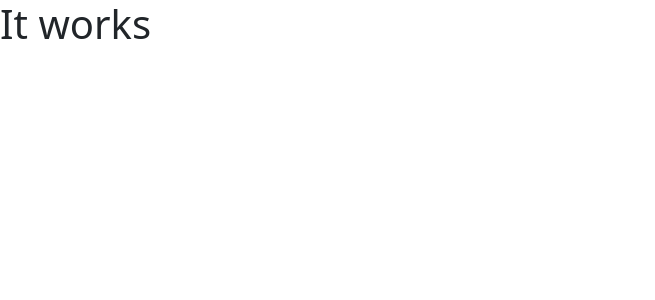
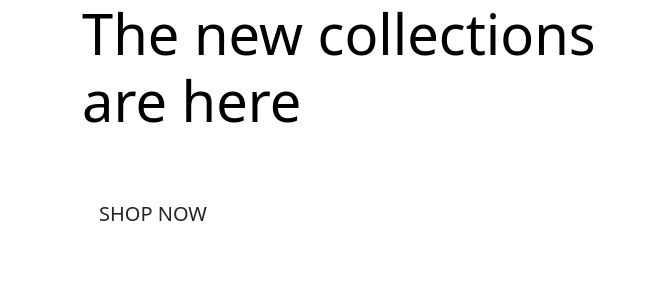
Before and after one commit to Tabithadejong/BoutiqueAdo, a Django app: page / in a window 1280 px wide. Shown: the top 300 px of the page, without its empty margins (0-655 px from the left). Run offline with Django 3.2, Linux system fonts and the light colour scheme.

Commit message:
Add homepage content

```diff
--- a/home/templates/home/index.html
+++ b/home/templates/home/index.html
@@ -2,6 +2,25 @@
 
 {% load static %}
 
+{% block page_header%}
+<div class="container header-container">
+    <div class="row">
+        <div class="col"></div>
+    </div>
+</div>
+{% endblock %}
+
 {% block content%}
-    <h1> It  works</h1>
+    <div class="container h-100 ">
+        <div class="row h-100">
+            <div class="col-7 col-md-6 my-auto">
+                <h1 class="display-4 logo-font text-black"> The new collections are here</h1>
+                <div class="my-5">
+                    <h4>
+                        <a href="" class="shop-now-button btn btn-lg rounded-o text-uppercase py-3">Shop Now</a>
+                    </h4>
+                </div>
+            </div>
+        </div>
+    </div>
 {% endblock %}
```
